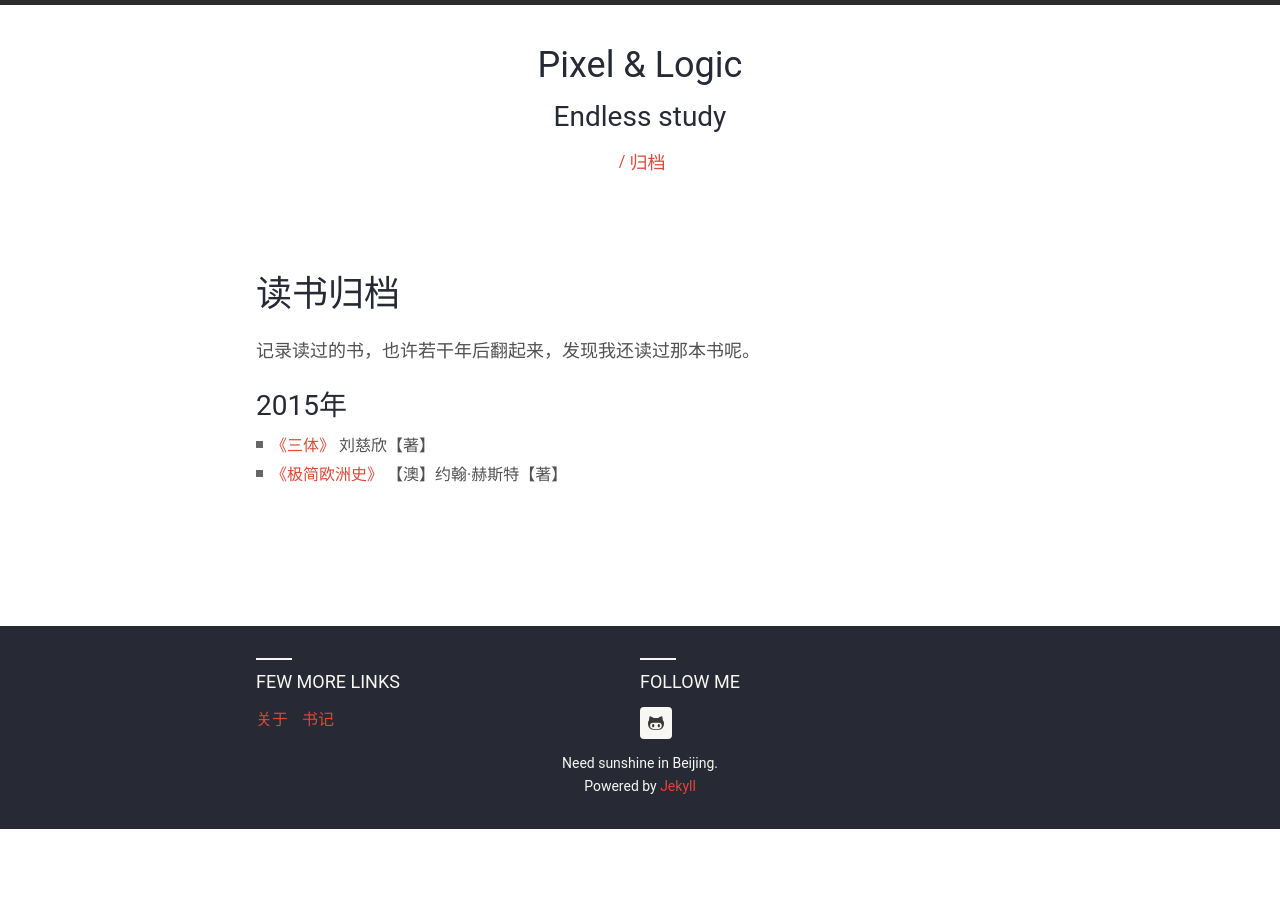
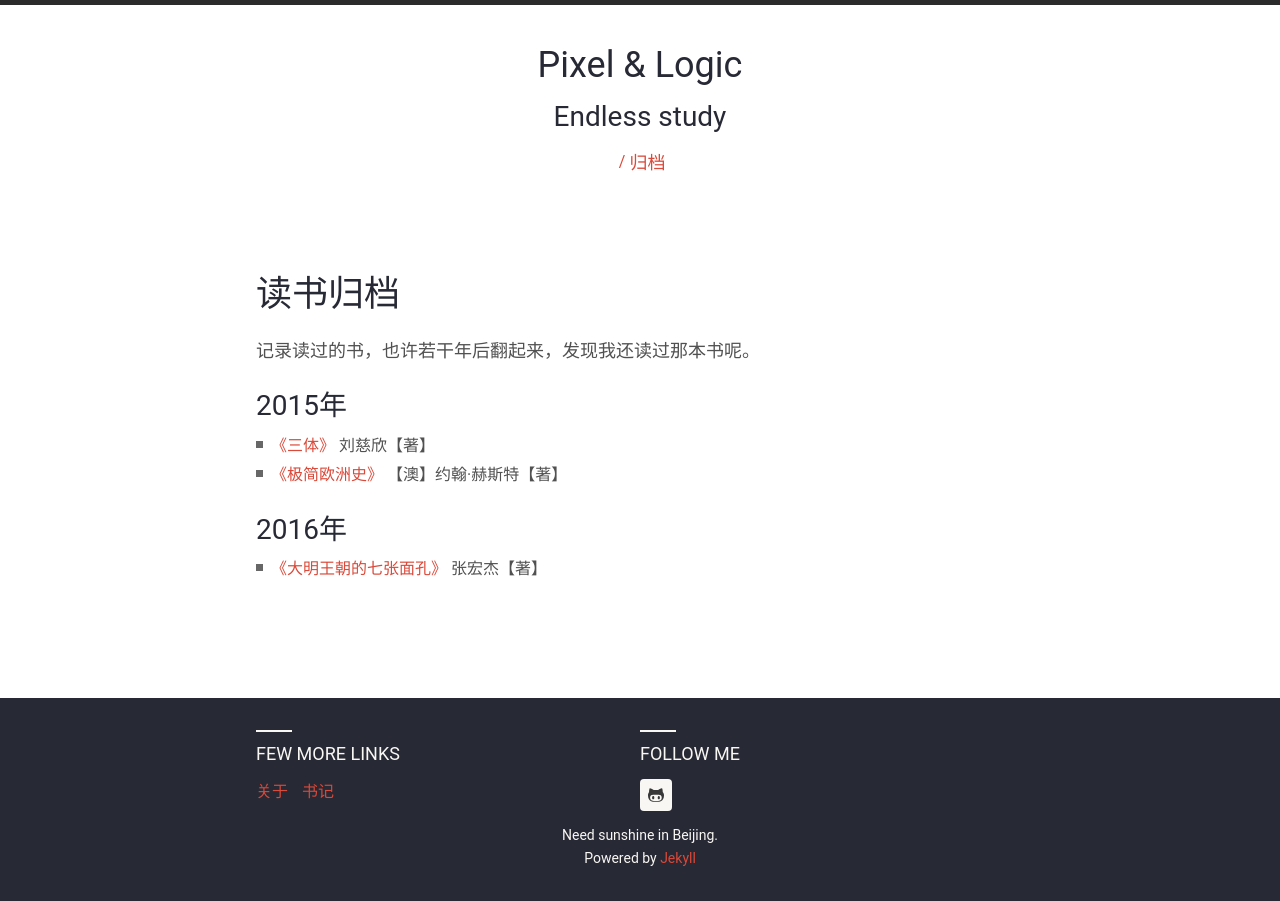
Before and after one commit to nealzhu/nealzhu.github.io, a Jekyll site: the page built from books.md, in a window 1280 px wide. Built offline with Jekyll 4.4.1, drawn with Linux system fonts in a browser that asks for light colours; nearby versions of some CDN libraries; some web fonts are replaced.

Commit message:
1、增加一本已阅图书；2、增加google统计code。

```diff
--- a/_config.yml
+++ b/_config.yml
@@ -28,7 +28,7 @@ harmony:
     url: http://www.zqlab.org
 
   # Google Analytics key, leave blank to ignore
-  google_analytics_key:
+  google_analytics_key: UA-73984020-1
 
   # Profile links, leave blank to ignore
   social:
--- a/books.md
+++ b/books.md
@@ -8,10 +8,15 @@ permalink: /books/
 
 ## 2015年
 
-* [《三体》][1] 刘慈欣【著】
-* [《极简欧洲史》][2] 【澳】约翰·赫斯特【著】
+- [《三体》][1] 刘慈欣【著】
+- [《极简欧洲史》][2] 【澳】约翰·赫斯特【著】
+
+## 2016年
+
+- [《大明王朝的七张面孔》][3] 张宏杰【著】
 
 
 
 [1]: http://www.duokan.com/book/10517
 [2]: http://www.duokan.com/book/24947
+[3]: http://book.douban.com/subject/1463256/
```
